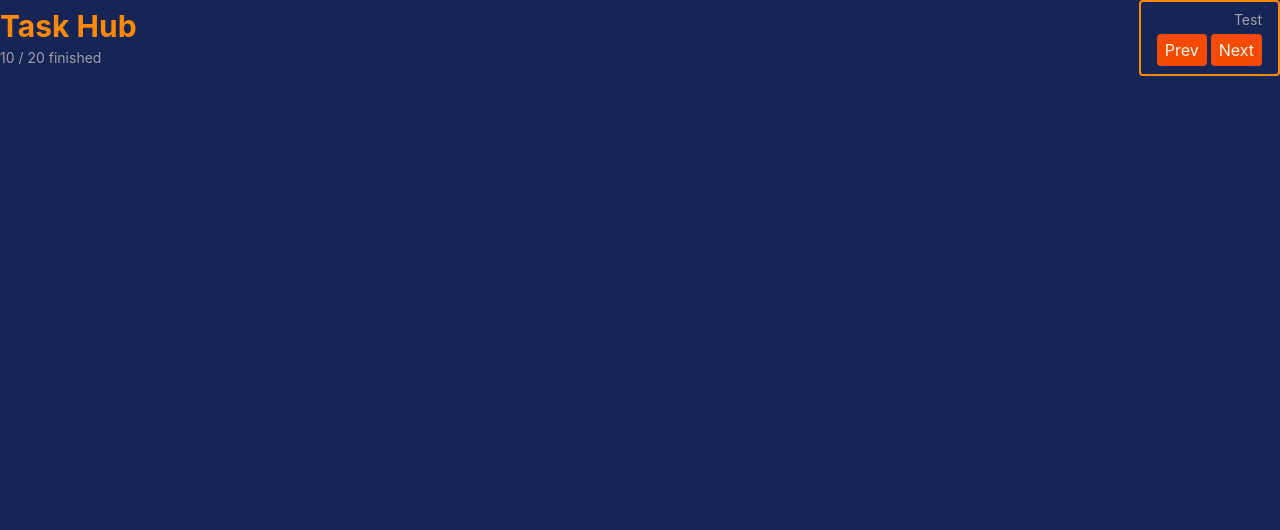
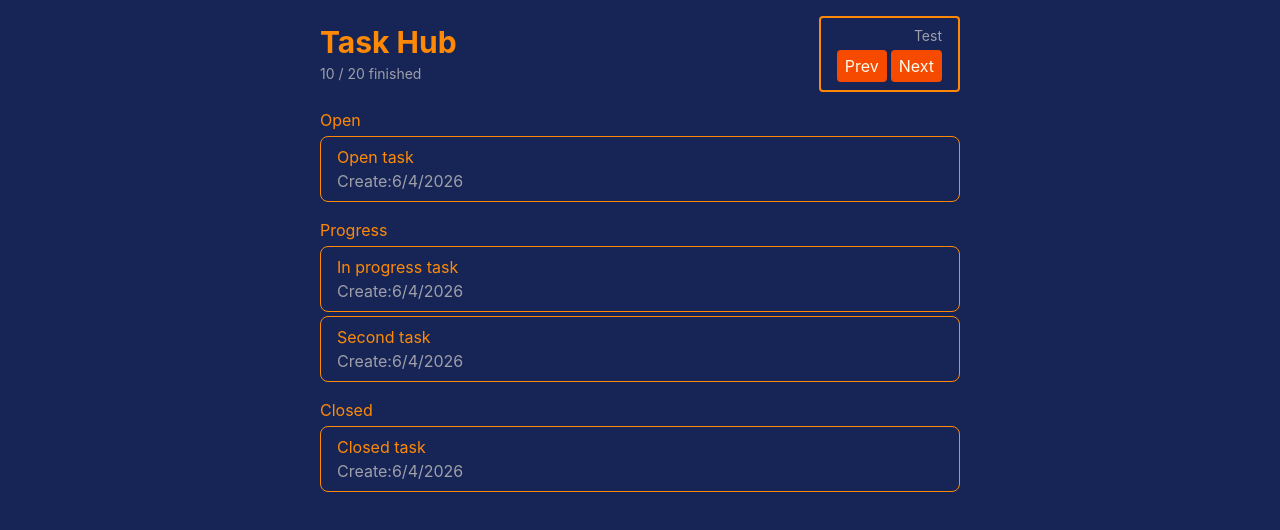
Before and after one commit to OliRecord247/task-hub, a React (Vite) app: page / in a window 1280 px wide. Shown: the top 530 px of the page. Built offline with nearby package versions, Linux system fonts and the light colour scheme.

Commit message:
using task list and provider

```diff
--- a/src/App.tsx
+++ b/src/App.tsx
@@ -1,9 +1,16 @@
 import { Header } from "./components/Header";
+import { TaskList } from "./components/TaskList";
+import { TaskProvider } from "./context/TaskProvider";
 
 export default function App() {
   return (
-    <div>
-      <Header />
+    <div className="max-w-2xl mx-auto p-4 flex flex-col gap-4">
+      <TaskProvider>
+        <Header />
+        <TaskList name="Open" status="open" />
+        <TaskList name="Progress" status="progress" />
+        <TaskList name="Closed" status="closed" />
+      </TaskProvider>
     </div>
   )
 }
```
